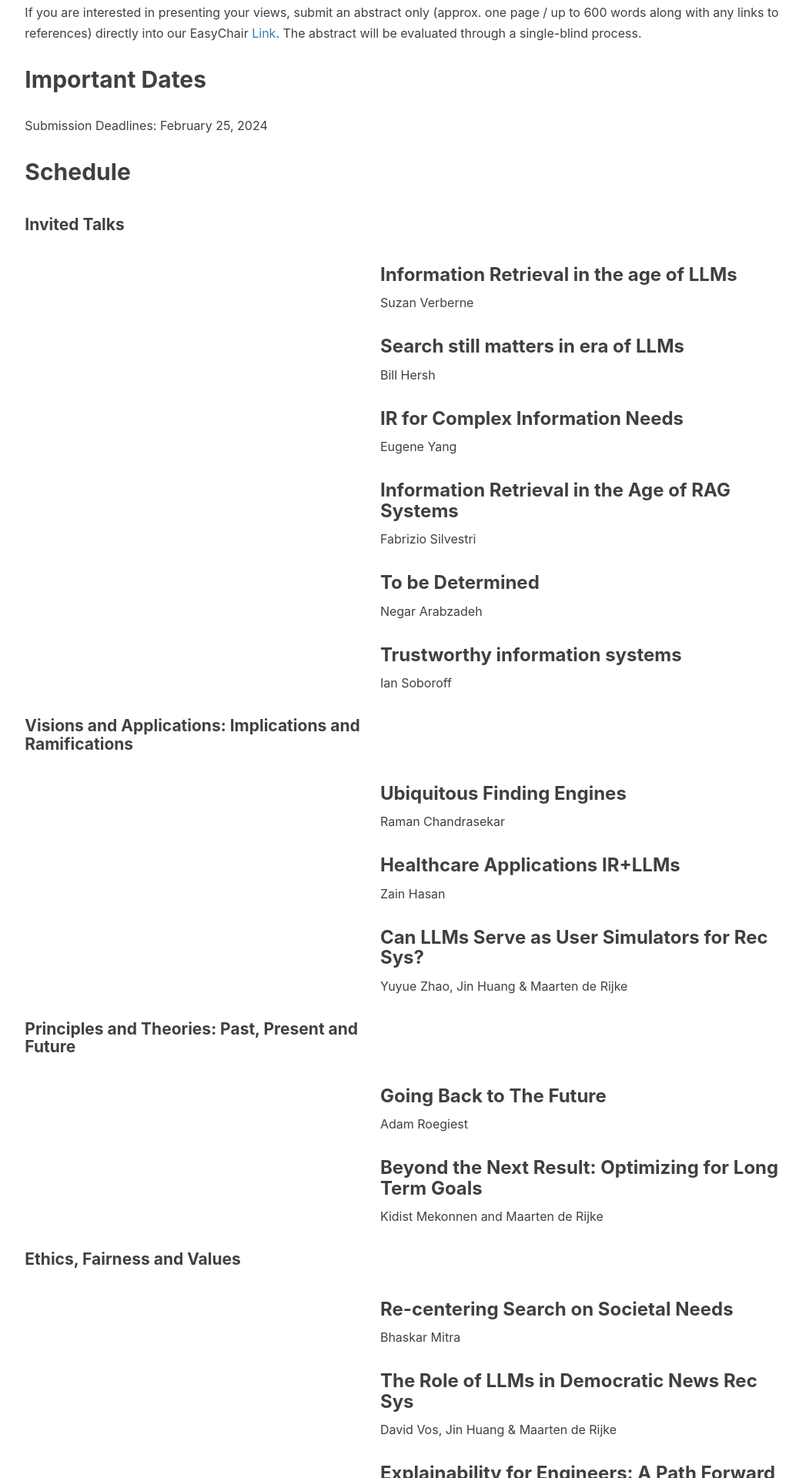
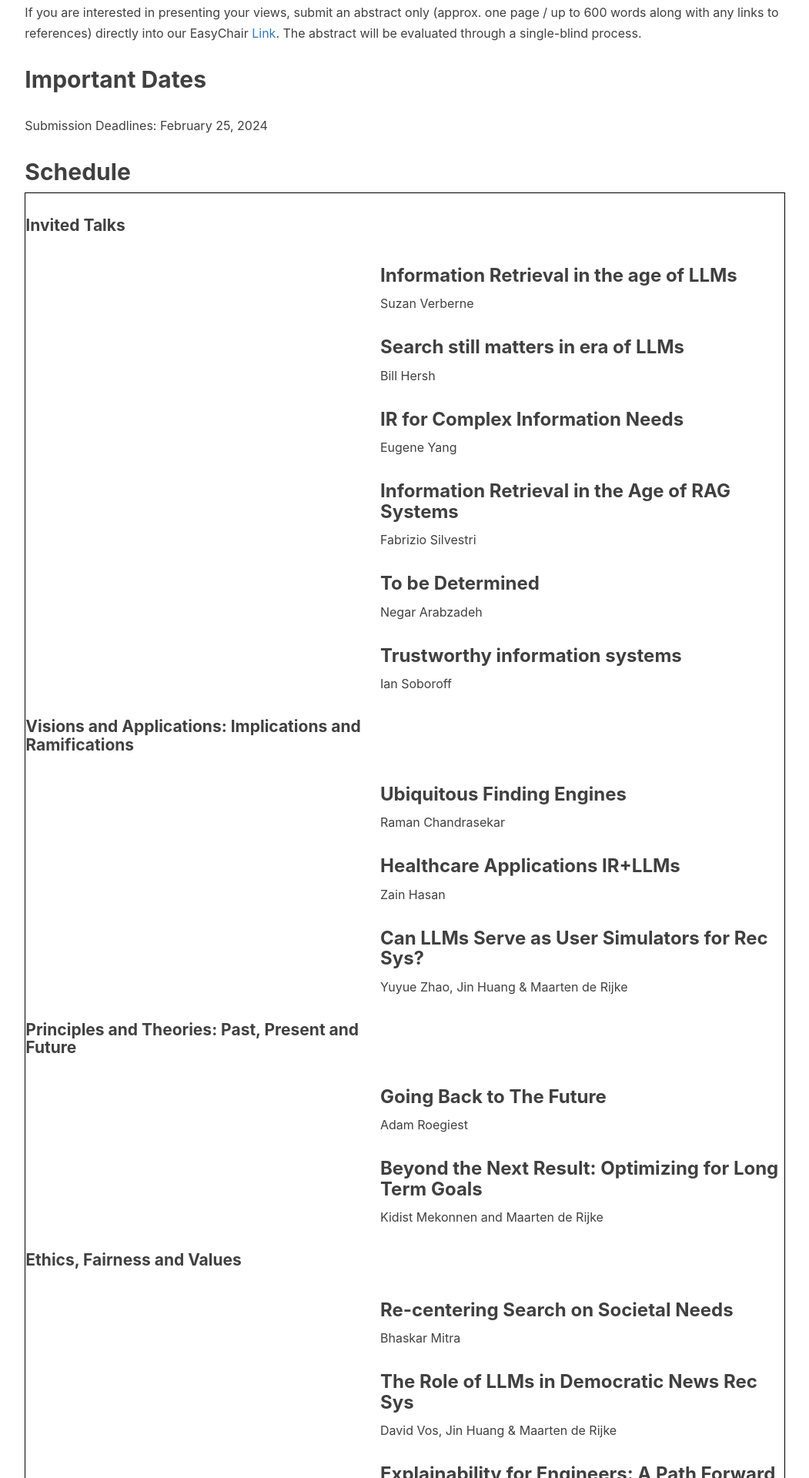
Before and after one commit to SearchFutures/SearchFutures.github.io, a Jekyll site: the page built from index.md, in a window 1280 px wide. Shown: the part 1927-3847 px from the top of the page at 77% size, without its empty margins (196-1247 px from the left). Built offline with Jekyll 4.4.1, drawn with Linux system fonts in a browser that asks for light colours; nearby versions of some CDN libraries; our own code applies the rules of GitHub Pages for plain Markdown files.

Commit message:
Update index.md

```diff
--- a/index.md
+++ b/index.md
@@ -43,7 +43,7 @@ Submission Deadlines: February 25, 2024
 
 ## <a name='Schedule' style="color: inherit; text-decoration: none;"> Schedule </a>
 
-<table>
+<table style="border-collapse: collapse; border: 1px solid black;">
 <!--   <thead>
     <tr>
       <th>Event</th>
```
